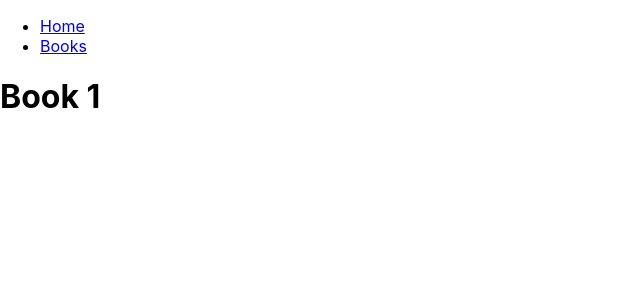
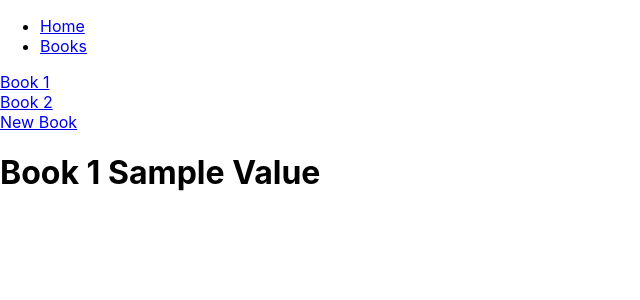
Before and after one commit to jomcab/react-routerv6, a React (Create React App) app: page /books/1 in a window 1280 px wide. Shown: the top 300 px of the page, without its empty margins (0-640 px from the left). Built offline with nearby package versions, Linux system fonts and the light colour scheme.

Commit message:
Update book routes to nested routes
  * update App.js routes
  * create BookLayour.tsx with <Outlet>
  * add context to <Outlet>
  * access outlet context value in other components using useOutletContext()

```diff
--- a/src/App.tsx
+++ b/src/App.tsx
@@ -1,5 +1,6 @@
 import React from 'react';
 import { Routes, Route, NavLink } from "react-router-dom"
+import BookLayout from './BookLayout';
 import Book from './pages/Book';
 import BookList from './pages/BookList';
 import Home from './pages/Home';
@@ -17,9 +18,14 @@
     </nav>
     <Routes>
       <Route path="/" element={<Home />} />
-      <Route path="/books" element={<BookList />} />
+      {/* <Route path="/books" element={<BookList />} />
       <Route path="/books/:id" element={<Book />} />
-      <Route path="/books/new" element={<NewBook />} />
+      <Route path="/books/new" element={<NewBook />} /> */}
+      <Route path="/books" element={<BookLayout />}>
+        <Route index element={<BookList />} />
+        <Route path=":id" element={<Book />} />
+        <Route path="new" element={<NewBook />} />
+      </Route>
       <Route path="*" element={<NotFound />} />
     </Routes>
     </>
--- /dev/null
+++ b/src/BookLayout.tsx
@@ -0,0 +1,17 @@
+import React from 'react'
+import { Link, Outlet } from 'react-router-dom'
+
+const BookLayout = () => {
+  return (
+    <>
+    <Link to="/books/1">Book 1</Link>
+    <br />
+    <Link to="/books/2">Book 2</Link>
+    <br />
+    <Link to="/books/new">New Book</Link>
+    <Outlet context={ { varName: "Sample Value"} } />
+    </>
+  )
+}
+
+export default BookLayout
--- a/src/pages/Book.tsx
+++ b/src/pages/Book.tsx
@@ -1,11 +1,12 @@
 import React from 'react'
-import { useParams } from 'react-router-dom'
+import { useOutletContext, useParams } from 'react-router-dom'
 
 const Book = () => {
   const params = useParams();
+  const oContext: {varName: string} = useOutletContext();
 
   return (
-    <h1>Book {params.id}</h1>
+    <h1>Book {params.id} {oContext.varName}</h1>
   )
 }
 
--- a/src/pages/BookList.tsx
+++ b/src/pages/BookList.tsx
@@ -3,14 +3,7 @@
 
 const BookList = () => {
   return (
-    <>
     <h1>BookList</h1>
-    <Link to="/books/1">Book 1</Link>
-    <br />
-    <Link to="/books/2">Book 2</Link>
-    <br />
-    <Link to="/books/new">New Book</Link>
-    </>
   )
 }
 
```
Also changed, not shown: 1 other file (tests, documents, lock files or other folders).
